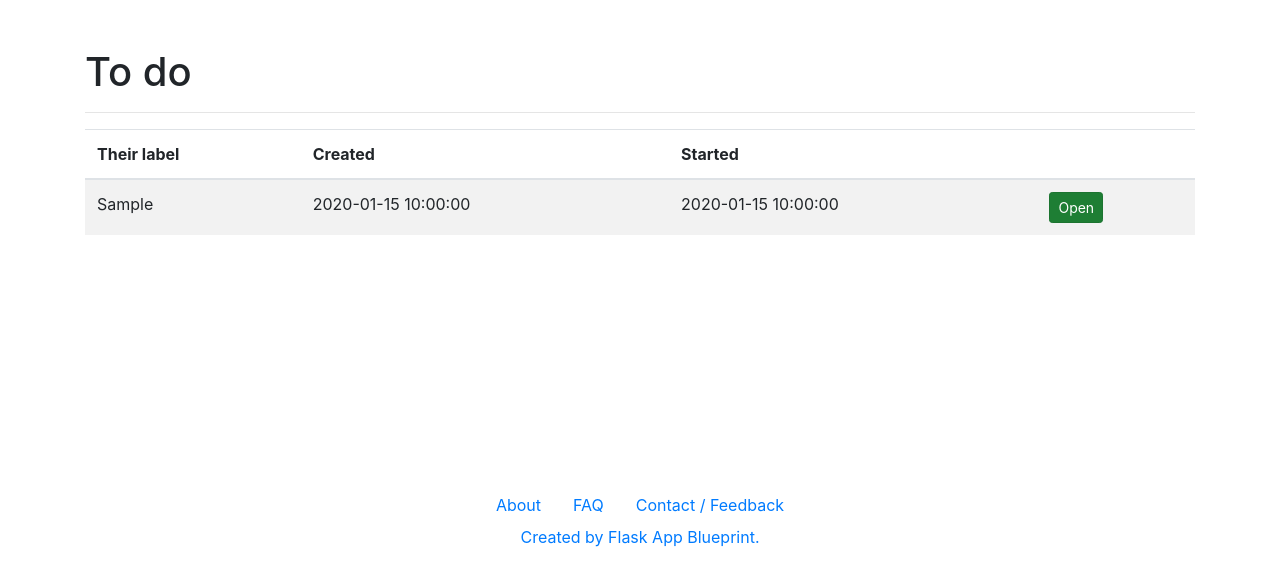
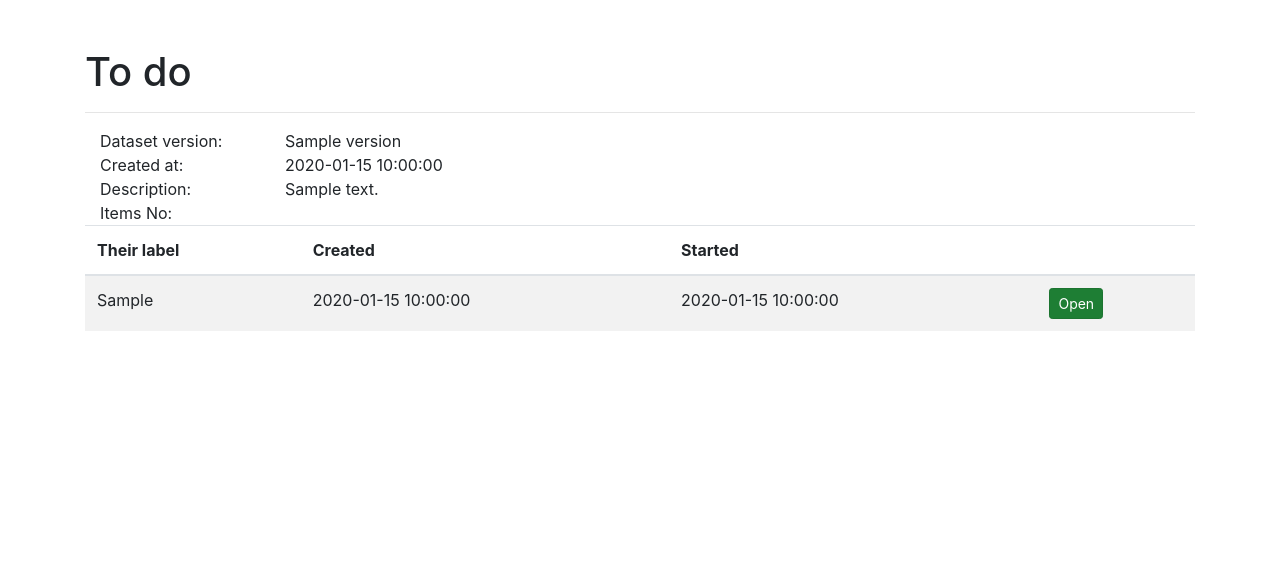
Before and after one commit to sergey-zarealye-com/velo, a Python web app: template project/templates/todo/index.html in a window 1280 px wide. Shown: the part 56-627 px from the top of the page. Run offline with Jinja, Linux system fonts and the light colour scheme; the template is opened without the code that fills it: most values are stand-ins (such as "Sample title", 1, 10 or a date in 2020); some libraries are stand-ins or nearby versions.

Commit message:
Display selected version on every page

```diff
--- a/project/templates/helpers.html
+++ b/project/templates/helpers.html
@@ -1,7 +1,7 @@
 {% macro version_details(version) %}
    <div class="row">
     <div class="col-2">
-    Selected:
+    Dataset version:
     </div>
     <div class="col-10">
     {{version.name}}
--- a/project/templates/todo/index.html
+++ b/project/templates/todo/index.html
@@ -1,6 +1,11 @@
 {% extends "_base.html" %}
 {% block title %}To do{% endblock %}
+{% from "helpers.html" import version_details %}
 {% block content %}
+
+<div class="container">
+    {{ version_details(version) }}
+</div>
 
 <table class="table table-striped">
   <thead>
--- a/project/todo/views.py
+++ b/project/todo/views.py
@@ -44,7 +44,7 @@ def index():
 
     todoitems = ToDoItem.fetch_for_user(current_user.id)
 
-    return render_template('todo/index.html', todoitems=todoitems)
+    return render_template('todo/index.html', todoitems=todoitems, version=version)
 
 @todo_blueprint.route('/take/<item_id>', methods=['POST'])
 @login_required
```
